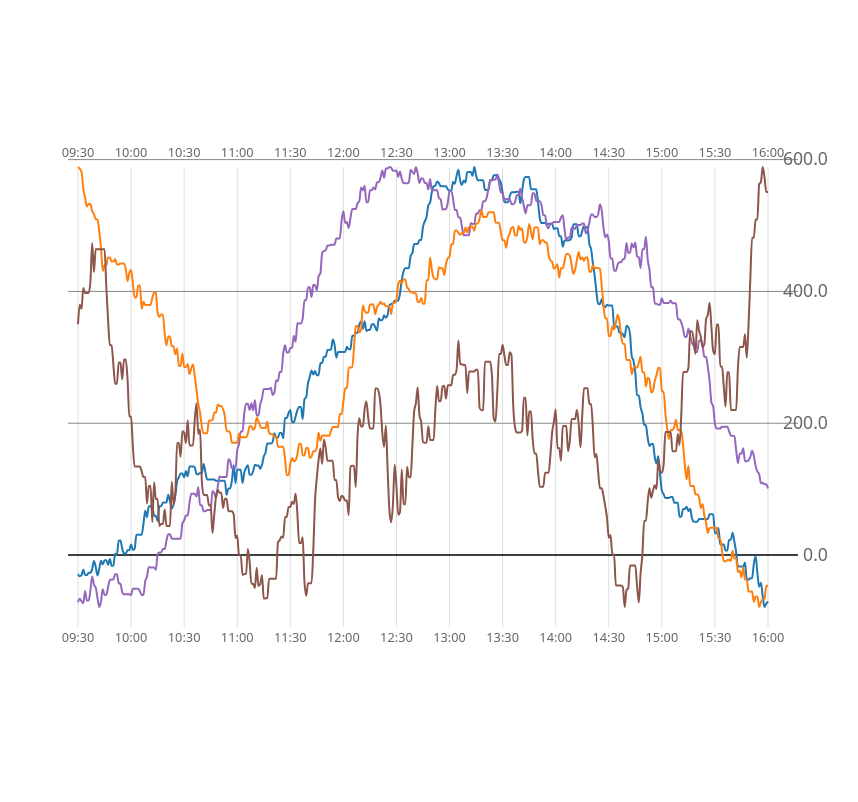
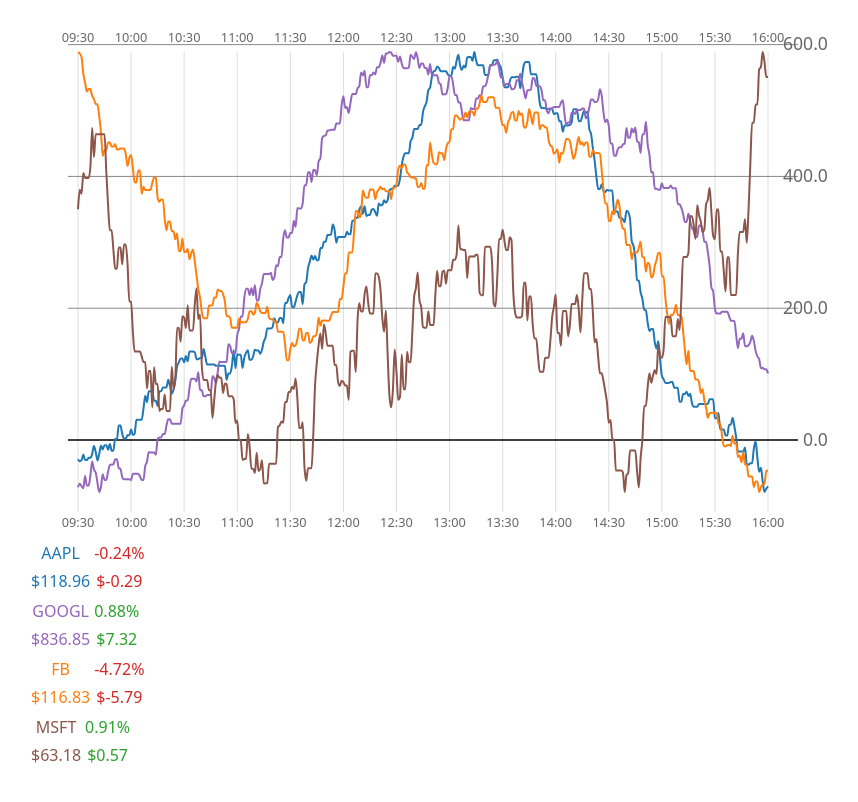
Before and after one commit to dmalary/d3_practice725, a React (Vite) app: page / in a window 1280 px wide. Shown: the whole page, without its empty margins (212-1070 px from the left). Built offline with nearby package versions, Linux system fonts and the light colour scheme.

Commit message:
feat: build base logic for ticker table

```diff
--- a/src/App.jsx
+++ b/src/App.jsx
@@ -5,6 +5,7 @@ import data from '../market.json'
 import AxesX from './components/AxesX'
 import AxesY from './components/AxesY'
 import LineChart from './components/LineChart'
+import TickerTable from './components/TickerTable'
 
 function App() {
 
@@ -28,6 +29,7 @@ function App() {
 
   return (
     <>
+    <div className='chart-container'>
       <svg width={specs.width} height={specs.height}>
         <AxesX data={data} width={specs.width - 20} height={specs.height - 20}/>
         <AxesY data={data} width={specs.width - 20} height={specs.height - 20}/>
@@ -45,6 +47,20 @@ function App() {
           )
         })}
         </svg>
+      </div>
+      <div className='ticker-table-container'>
+          {data.stocks.map(stock => {
+            const stockData = filteredData(stock.ticker);
+
+            return (
+              <TickerTable
+                key={stock.ticker}
+                ticker={stock.ticker}
+                data={stockData}
+              />
+            )
+          })}
+      </div>
     </>
   )
 }
--- /dev/null
+++ b/src/components/TickerTable.jsx
@@ -0,0 +1,41 @@
+import { useMemo } from 'react';
+
+
+export default function TickerTable({ticker, data}) {
+  console.log('data', data)
+  const tableData = useMemo(() => {
+      if (!data || !data.history) return [];
+
+      const startPrice = data.history[0].price;
+      const endPrice = data.history[data.history.length - 1].price;
+
+      const round = (num) => num.toFixed(2)
+
+      // const percentChanges = data.history.map(d => ((d.price - startPrice) / startPrice) * 100);
+
+      return ({
+        currentPrice: round(endPrice),
+        percentChange: round(((endPrice - startPrice) / startPrice) * 100),
+        priceChange: round(endPrice - startPrice),
+      })
+  }, [data])
+
+  const isPos = (num) => num > 0 ? '#2CA02C' : '#D62728';
+
+  return (
+    <>
+    <table>
+      <tbody>
+        <tr>
+          <td style={{color: data.stockColor}}>{ticker}</td>
+          <td style={{color: isPos(tableData.percentChange)}}>{tableData.percentChange}%</td>
+        </tr>
+        <tr>
+          <td style={{color: data.stockColor}}>${tableData.currentPrice}</td>
+          <td style={{color: isPos(tableData.priceChange)}}>${tableData.priceChange}</td>
+        </tr>
+      </tbody>
+    </table>
+    </>
+  )
+}
```
Lines whose indentation alone changed are shown as unchanged.
